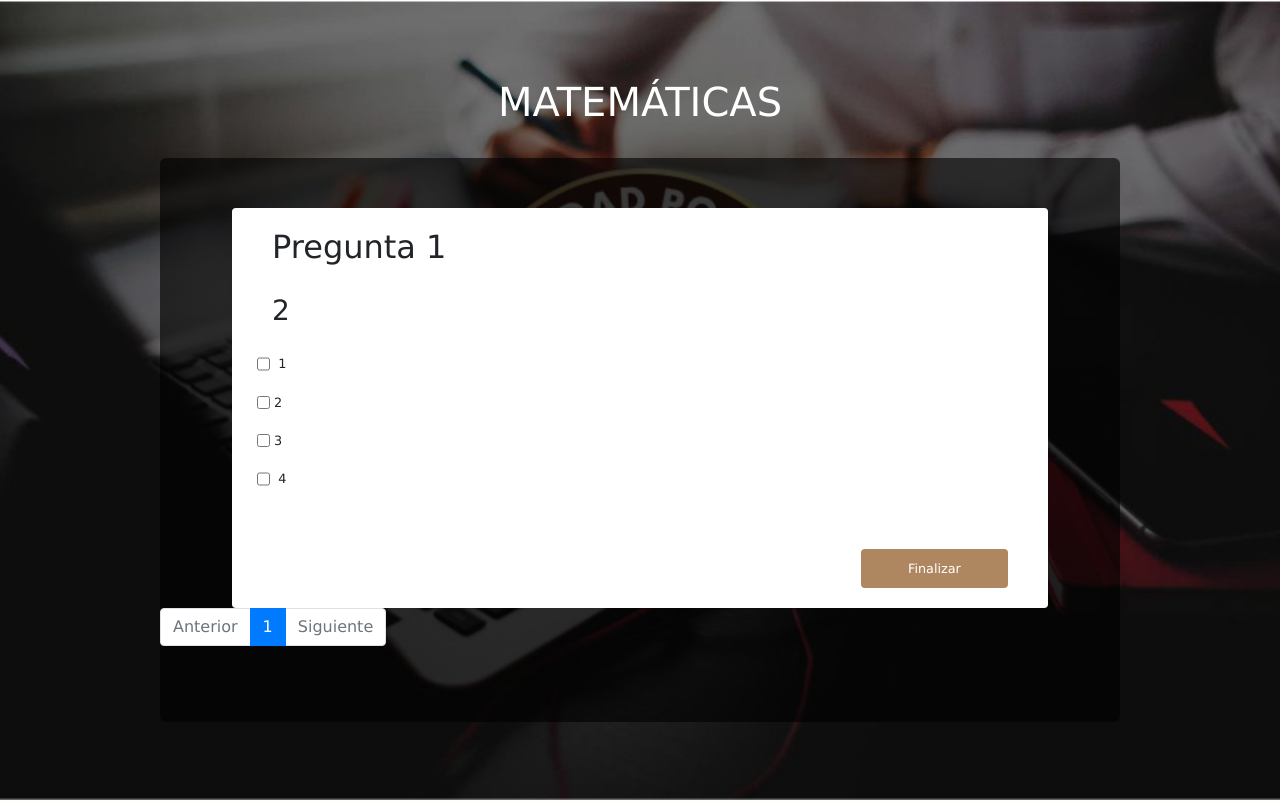
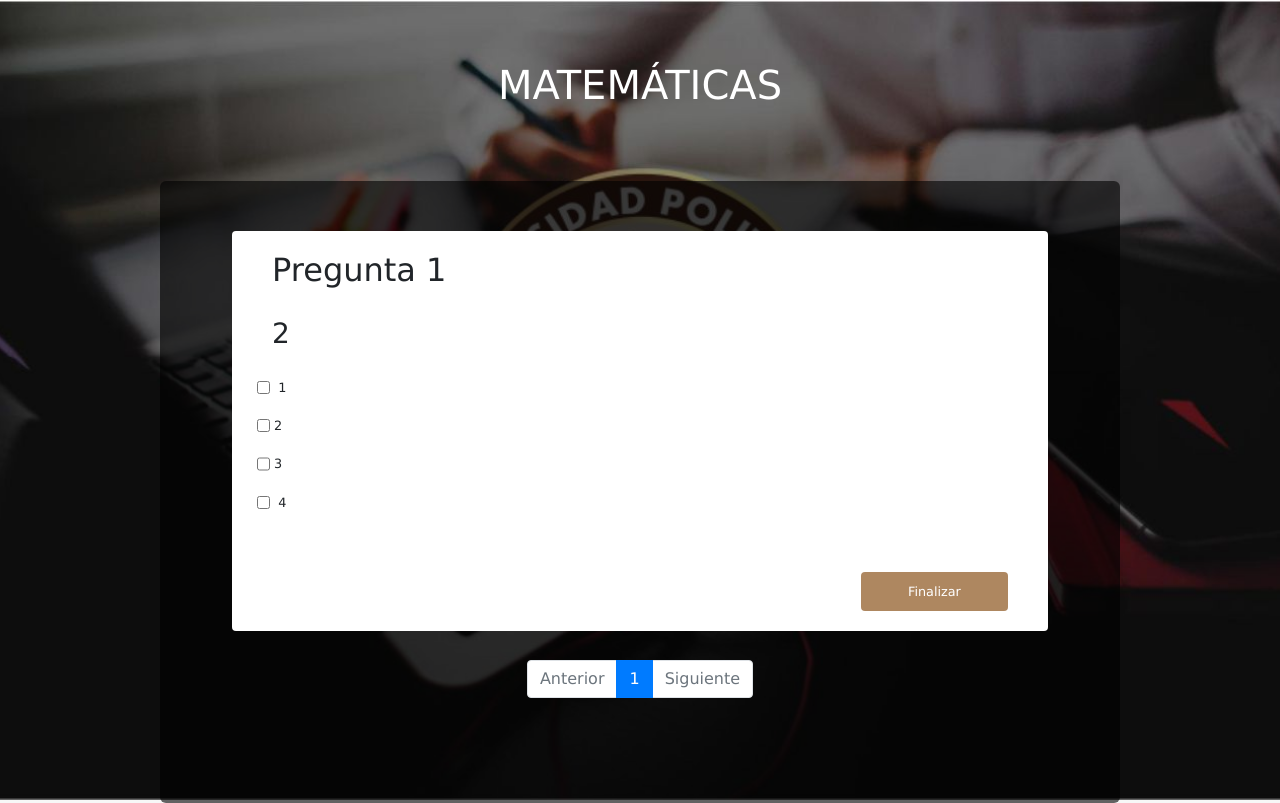
Before and after one commit to Sergio1310/Evaluacionv2, a PHP site: page /Alumno/Evaluacion.php?pregunta=1 in a window 1280 px wide. Run offline with PHP 8.4, Linux system fonts and the light colour scheme; data comes from the database, SQL or seed files in the repository.

Commit message:
CSS de los numeros

```diff
--- a/Alumno/Evaluacion.php
+++ b/Alumno/Evaluacion.php
@@ -105,7 +105,7 @@
 									</div>
 
 								</div>
-								<div class="paginacion">
+								<div class="paginas">
 									<nav aria-label="Page navigation example">
 										<ul class="pagination">
 											<li class="page-item <?php echo $_GET['pregunta']<=1? 'disabled': ''?>">
--- a/css/alumn.css
+++ b/css/alumn.css
@@ -28,6 +28,7 @@
 
 .title {
 	padding-bottom: 24px;
+	padding: 5%;
 }
 
 .h1{
@@ -205,3 +206,12 @@
   box-shadow: 0 4px 16px #79D9F0 ;
   transition: all 0.2s ease;
 }*/
+
+
+.paginas{
+	width: auto;
+	height: auto;
+	display: flex;
+	padding: 0% 5%;
+	margin: 3% 0;
+}
```
